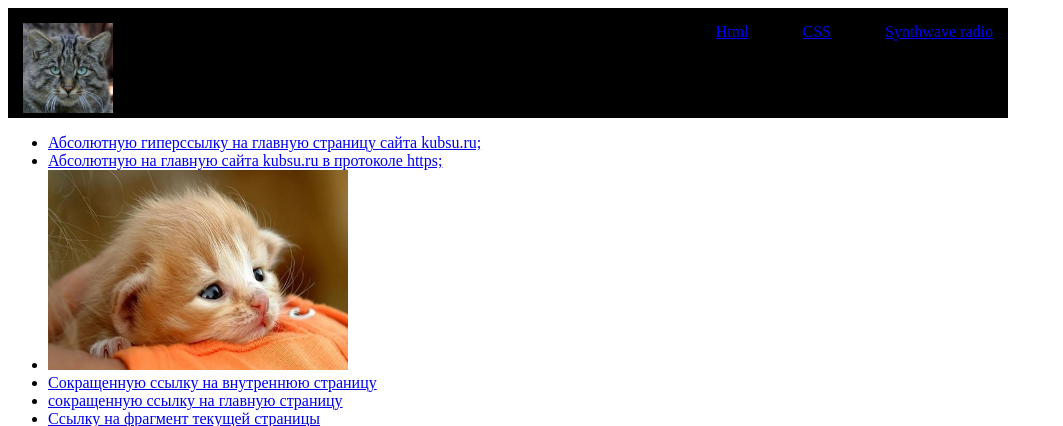
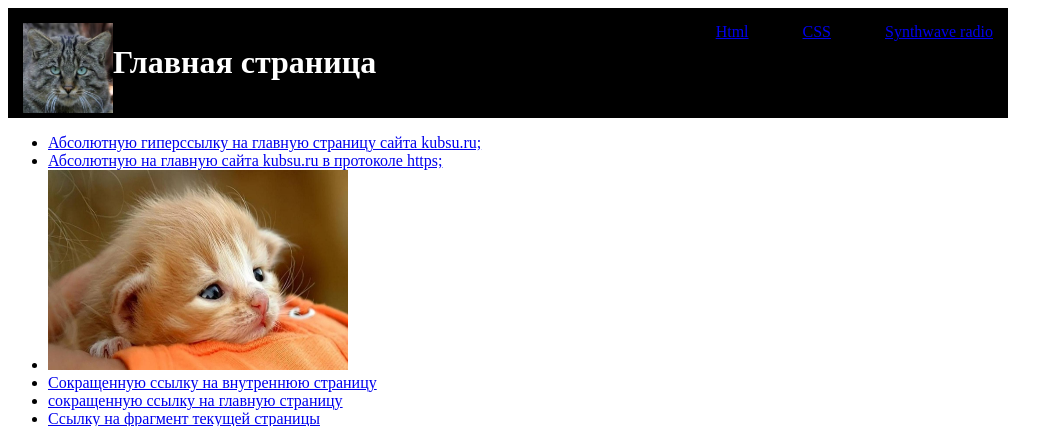
Before and after one commit to PavelReiman/PavelReiman.github.io, a PHP site: page /Two_lessons/index.html in a window 1280 px wide. Shown: the top 426 px of the page, without its empty margins (0-1063 px from the left). Run offline with PHP 8.4, Linux system fonts and the light colour scheme.

Commit message:
Update style.css

```diff
--- a/Two_lessons/style.css
+++ b/Two_lessons/style.css
@@ -6,6 +6,7 @@
 	box-sizing: border-box;
 	border-radius: 50;
 	background: rgb(0, 0, 0);
+	color: rgb(255, 255, 255);
 }
 .logo{
 	float: left;
```
